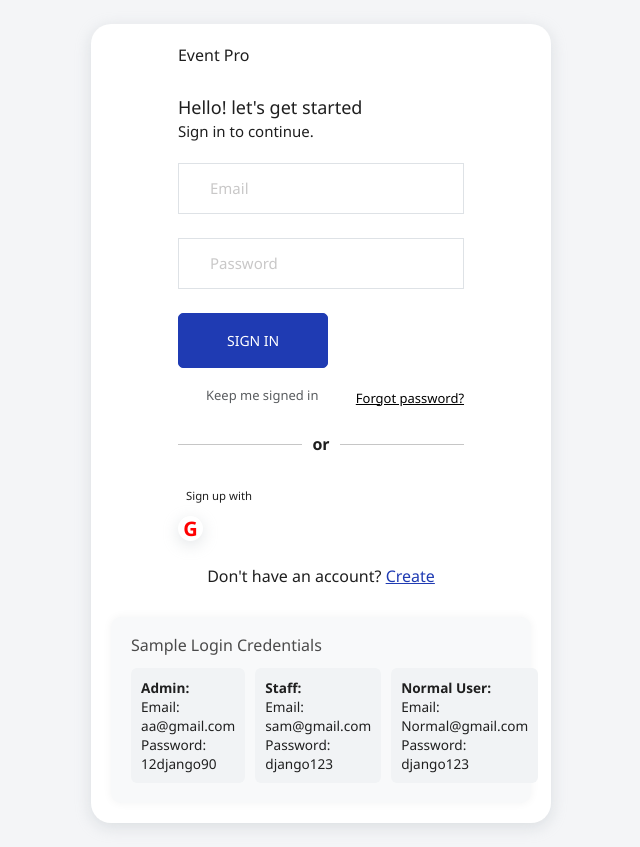
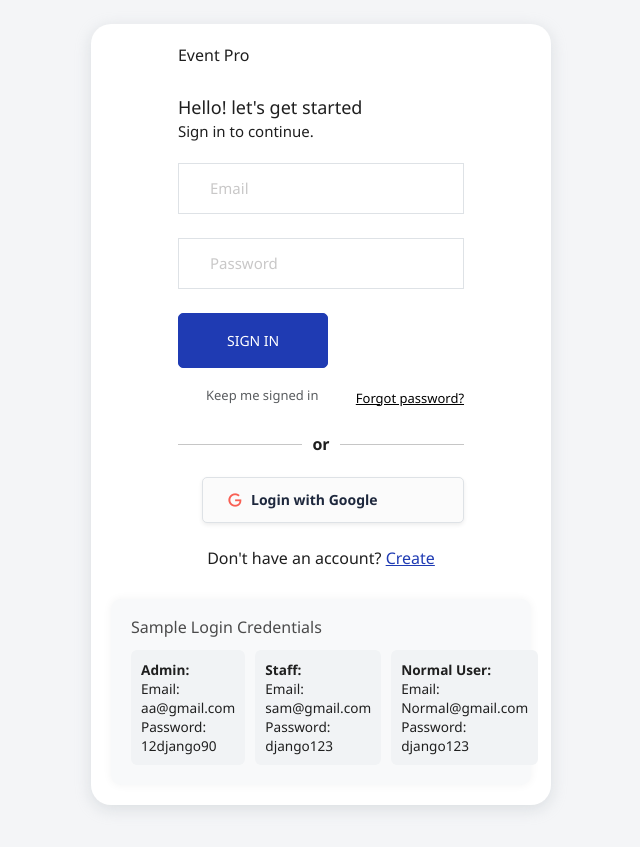
Before and after one commit to fcgsam/EventPro, a Django app: page /login_page in a window 1280 px wide. Shown: the whole page, without its empty margins (319-959 px from the left). After the commit the page ends 810 px from the top, so only its background shows below. Run offline with Django 5.2, Linux system fonts and the light colour scheme; data comes from the database, SQL or seed files in the repository; some libraries are stand-ins or nearby versions.

Commit message:
somechanges in urls

```diff
--- a/EventPro/urls.py
+++ b/EventPro/urls.py
@@ -20,9 +20,9 @@ from django.conf.urls.static import static
 from django.conf import settings
 urlpatterns = [
     path('admin/', admin.site.urls),
+    path('user_account/',include('userAcc.urls')),
+    path("accounts/", include("allauth.urls")),
     path('',include('eventapp.urls')),
-    path("accounts/", include("allauth.urls")),
-    path('user_account',include('userAcc.urls')),
 ]
 if settings.DEBUG:
     urlpatterns += static(settings.MEDIA_URL, document_root=settings.MEDIA_ROOT)
--- a/templates/login.html
+++ b/templates/login.html
@@ -168,10 +168,12 @@
                                 <span style="font-weight: bold;">or</span>
                                 <hr style="flex: 1; margin-left: 10px;">
                             </div>
-                            <p class="mt-4 ms-2"><small>Sign up with</small></p>
-                            <a href="{% provider_login_url 'google'%}" style="text-decoration: none;">
-                                <div class="card circle ms-4"><b>G</b></div>
+                            <!-- <p class="mt-4 ms-2"><small>Sign up with</small></p> -->
+                            <a href="{% provider_login_url 'google' %}" class="btn btn-light border d-flex align-items-center gap-2 shadow-sm ms-4" style="text-decoration: none;">
+                                <i class="mdi mdi-google text-danger"></i>
+                                <span class="fw-bold">Login with Google</span>
                             </a>
+
                             <div class="text-center mt-4 fw-light">
                                 Don't have an account? <a href="{% url 'register_page' %}" class="text-primary">Create</a>
                             </div>
--- a/userAcc/urls.py
+++ b/userAcc/urls.py
@@ -5,7 +5,7 @@ from django.conf import settings
 
 urlpatterns=[
     # path('register',views.registration_form,name='register'),
-    path('logout',views.logout_view,name='logout'),
+    path('logout/',views.logout_view,name='logout'),
     path('signup',views.signup_view,name='signup'),
     path('login/',views.signin_view,name='login'),
     path('addAcount',views.Account_view,name='addAcount'),
```
